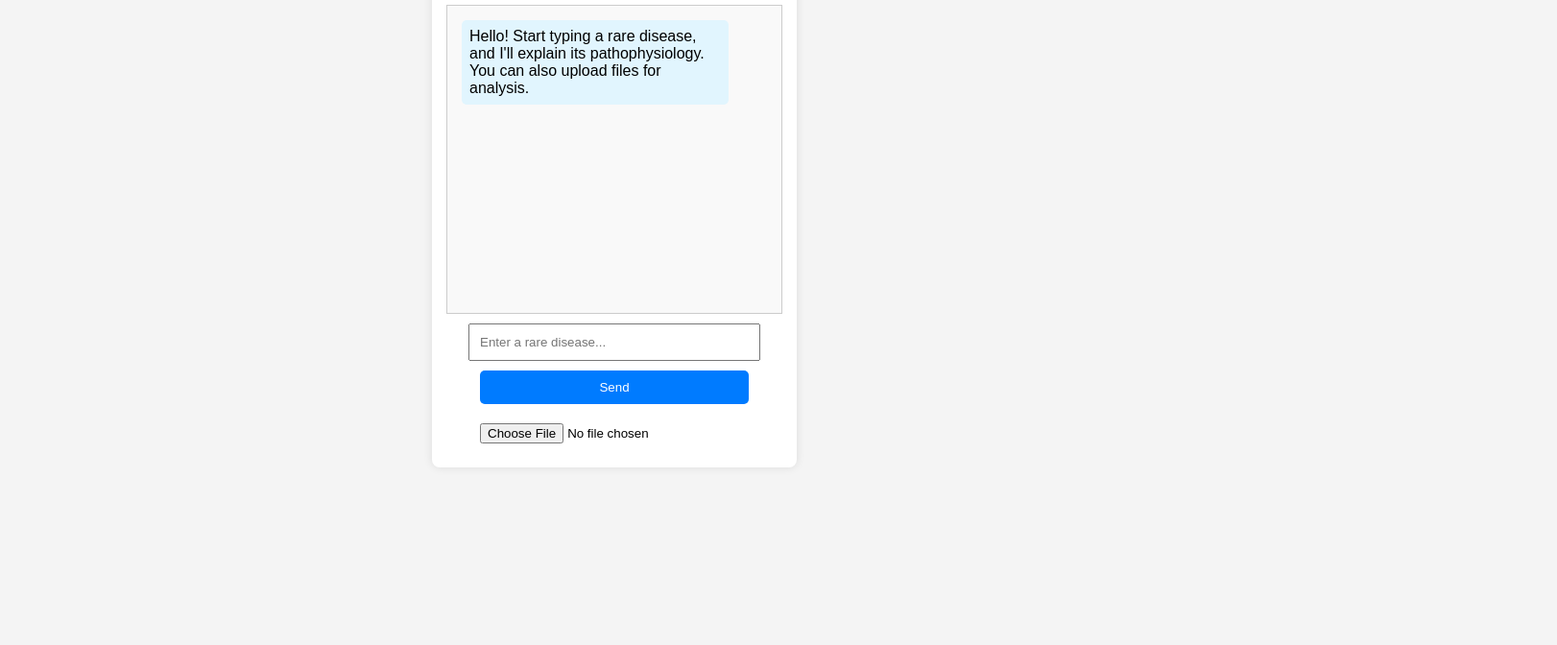
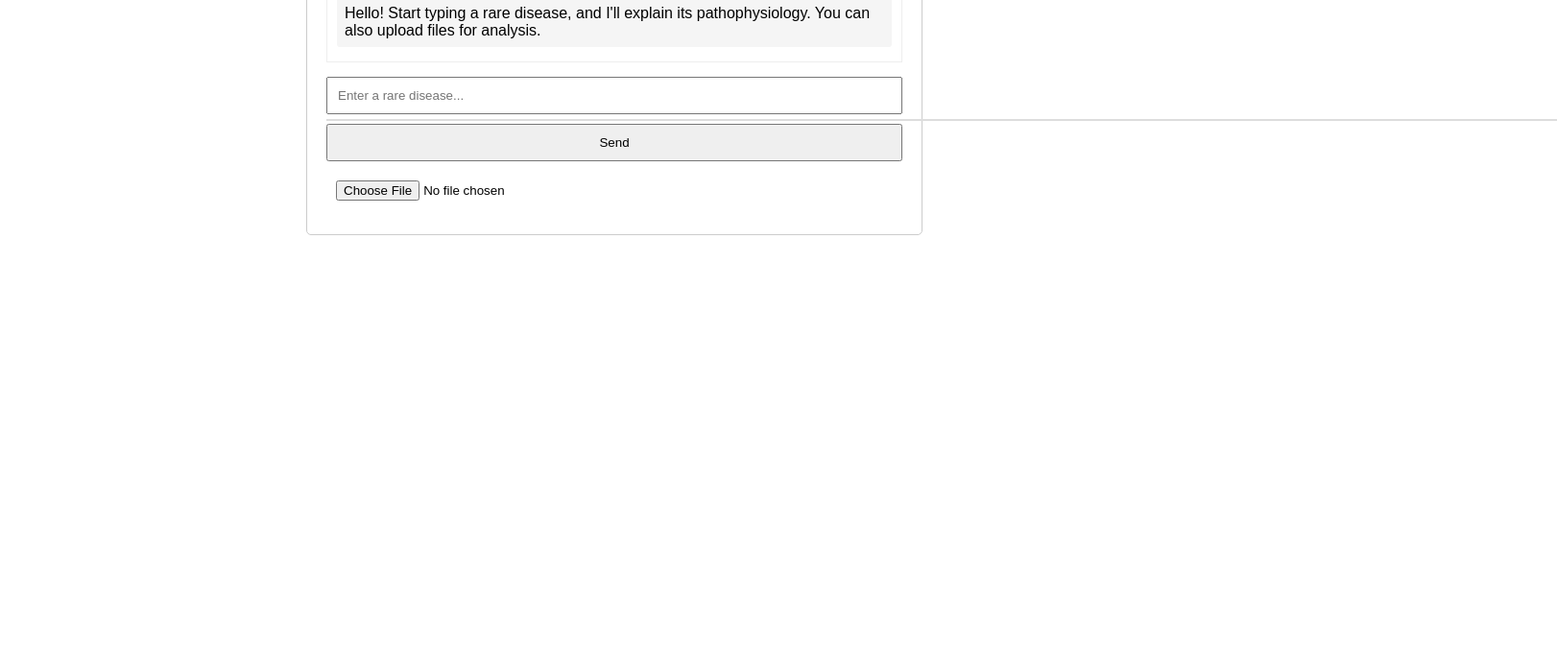
Before and after one commit to jjingofarouk/PathoAI, a plain HTML site: page index.html in a window 1280 px wide. Shown: the part 128-800 px from the top of the page at 96% size, 1622 px wide, since content can reach past the window. Drawn offline with Linux system fonts and the light colour scheme.

Commit message:
Update styles.css

```diff
--- a/styles.css
+++ b/styles.css
@@ -1,58 +1,78 @@
 body {
     font-family: Arial, sans-serif;
-    background-color: #f4f4f4;
-    text-align: center;
 }
 
 .chat-container {
-    width: 350px;
-    background: white;
-    padding: 15px;
-    margin: 50px auto;
-    box-shadow: 0 0 10px rgba(0, 0, 0, 0.1);
-    border-radius: 8px;
+    max-width: 600px;
+    margin: 20px auto;
+    padding: 20px;
+    border: 1px solid #ccc;
+    border-radius: 5px;
 }
 
 .chat-box {
-    height: 300px;
+    max-height: 400px;
     overflow-y: auto;
-    border: 1px solid #ccc;
+    margin-bottom: 10px;
+    border: 1px solid #eee;
     padding: 10px;
-    text-align: left;
-    background: #f9f9f9;
 }
 
-.bot-message, .user-message {
+.user-message, .bot-message {
+    margin: 5px 0;
     padding: 8px;
-    margin: 5px;
-    border-radius: 5px;
-    max-width: 80%;
+    border-radius: 3px;
+}
+
+.user-message {
+    background-color: #e3f2fd;
+    text-align: right;
 }
 
 .bot-message {
-    background: #e1f5fe;
+    background-color: #f5f5f5;
+    text-align: left;
 }
 
-.user-message {
-    background: #dcedc8;
-    text-align: right;
-    margin-left: auto;
+#user-input, button, #file-upload {
+    width: 100%;
+    padding: 10px;
+    margin: 5px 0;
+    box-sizing: border-box;
 }
 
-input, button {
-    width: 80%;
-    padding: 10px;
-    margin-top: 10px;
+#suggestions {
+    position: absolute;
+    background: white;
+    border: 1px solid #ddd;
+    max-height: 150px;
+    overflow-y: auto;
+    width: 100%;
+    z-index: 10;
 }
 
-button {
-    cursor: pointer;
-    background-color: #007bff;
-    color: white;
-    border: none;
-    border-radius: 5px;
+.suggestion-item {
+    padding: 5px;
 }
 
-button:hover {
-    background-color: #0056b3;
+.suggestion-item:hover {
+    cursor: pointer;
+    background-color: #f0f0f0;
 }
+
+.suggestion-item[title]:hover:after {
+    content: attr(title);
+    position: absolute;
+    background: #333;
+    color: white;
+    padding: 5px;
+    border-radius: 3px;
+    z-index: 1;
+    max-width: 300px;
+    left: 100%;
+    top: 0;
+}
+
+button:focus, #user-input:focus, #file-upload:focus {
+    outline: 2px solid #007bff;
+}
```
